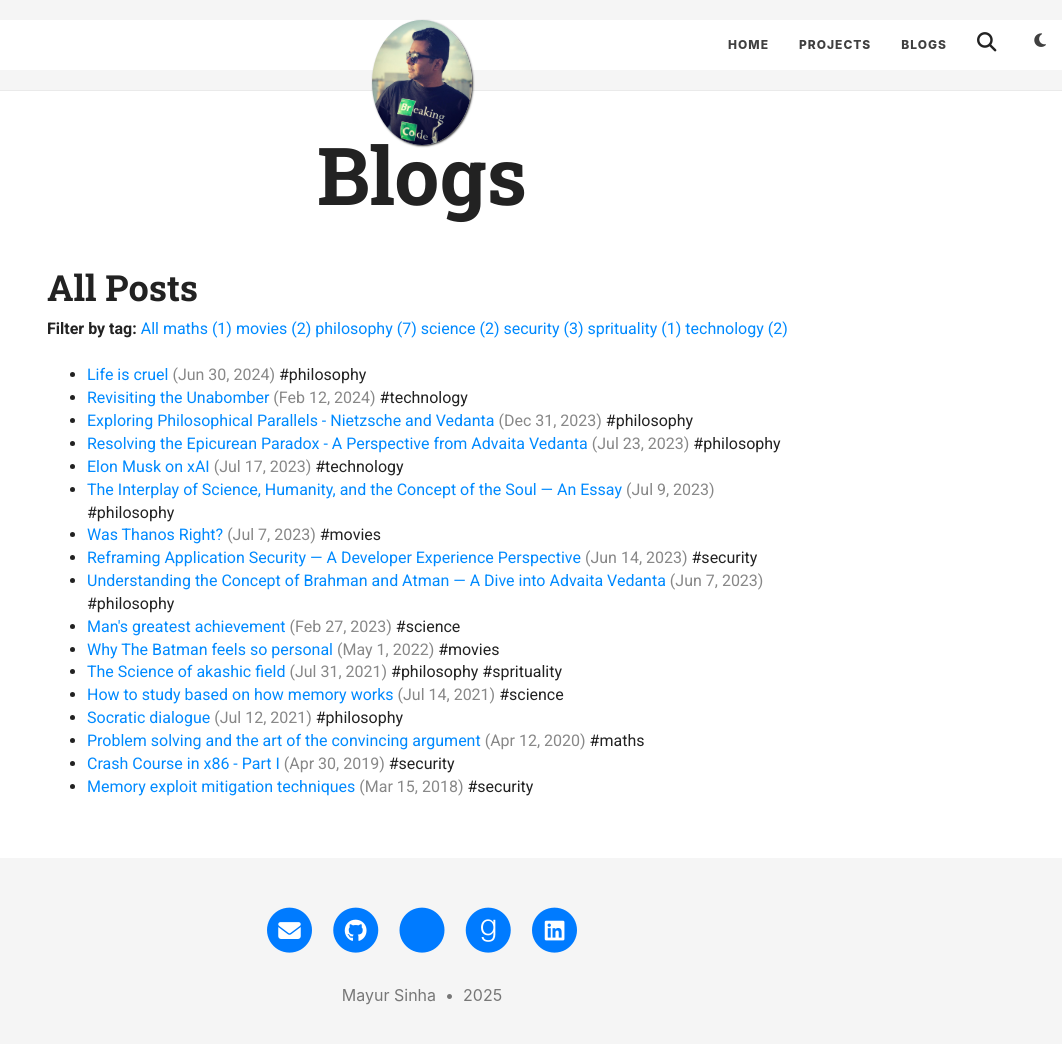
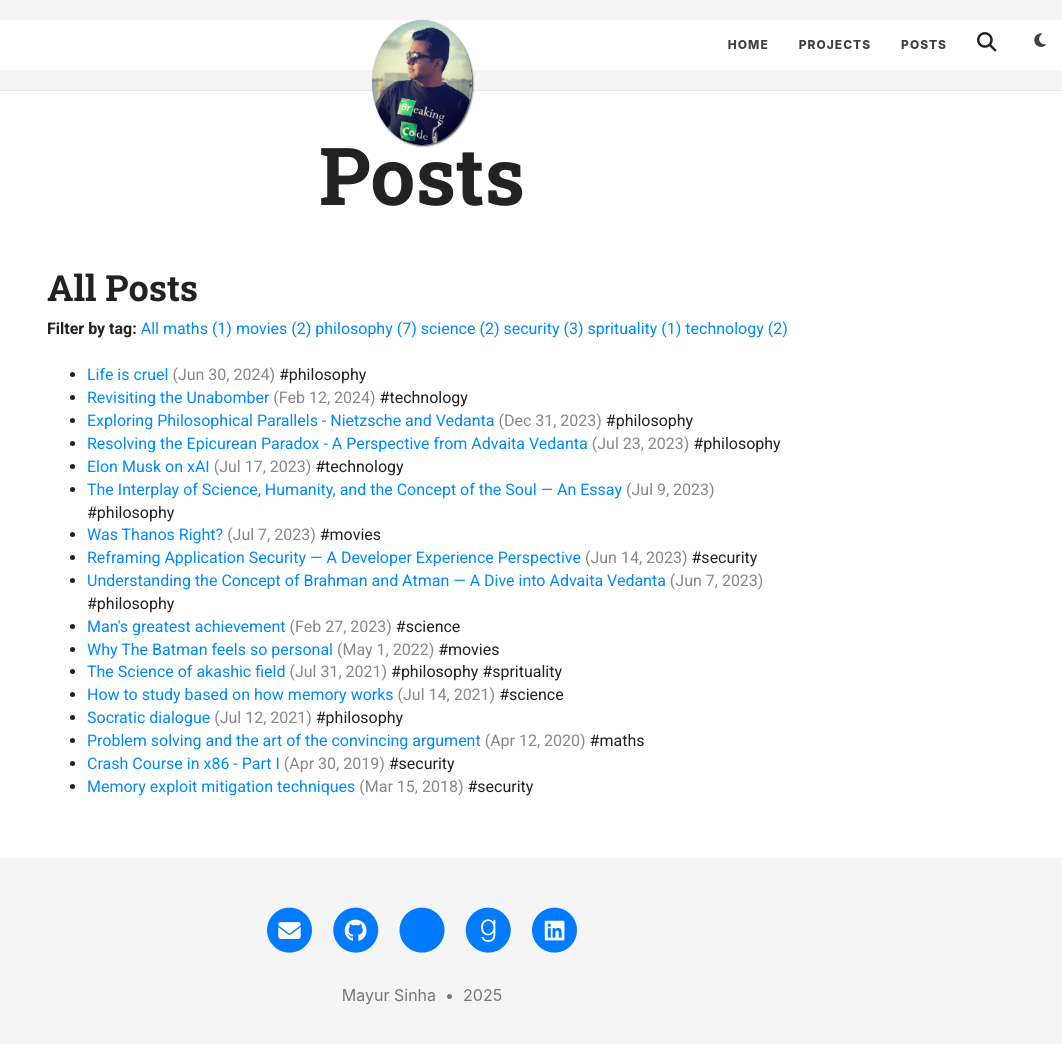
Before and after one commit to themayursinha/blog, a Jekyll site: the page built from posts/index.html, in a window 1280 px wide and 1057 px high. Shown: the top 1044 px of the window, without its empty margins (218-1280 px from the left). Built offline with Jekyll 4.4.1, drawn with Linux system fonts in a browser that asks for light colours; the list of posts is cut into pages by our own code; comment, search, counter and statistics services are not loaded.

Commit message:
Change 'Blogs' to 'Posts' and update URL structure to /posts/

```diff
--- a/_config.yml
+++ b/_config.yml
@@ -25,7 +25,7 @@
 navbar-links:
   Home: "https://themayursinha.com"
   Projects: "projects"
-  Blogs: "blogs"
+  Posts: "posts"
 
 # Image to show in the navigation bar - image must be a square (width = height)
 # Remove this parameter if you don't want an image in the navbar
@@ -157,9 +157,9 @@
 timezone: "America/Vancouver"
 markdown: kramdown
 highlighter: rouge
-permalink: /:year-:month-:day-:title/
+permalink: /posts/:year-:month-:day-:title/
 paginate: 10
-paginate_path: "/blogs/page:num/"
+paginate_path: "/posts/page:num/"
 
 kramdown:
   input: GFM
--- a/_includes/nav.html
+++ b/_includes/nav.html
@@ -16,7 +16,7 @@
 
     <div class="collapse navbar-collapse" id="main-navbar">
       <ul class="nav navbar-nav navbar-right">
-        {% assign nav_order = "Home,Projects,Blogs,Tags" | split: "," %}
+        {% assign nav_order = "Home,Projects,Posts,Tags" | split: "," %}
         {% for nav in nav_order %}
           {% for link in site.navbar-links %}
             {% if link[0] == nav %}
--- a/blogs/index.html
+++ b/posts/index.html
@@ -1,7 +1,7 @@
 ---
 layout: page
-title: Blogs
-permalink: /blogs/
+title: Posts
+permalink: /posts/
 ---
 
 <h1>All Posts</h1>
@@ -9,7 +9,7 @@
 <!-- Tag filter -->
 <div id="tag-filter" style="margin-bottom: 1.5em;">
   <strong>Filter by tag:</strong>
-  <a href="/blogs/" onclick="filterPosts(''); return false;">All</a>
+  <a href="/posts/" onclick="filterPosts(''); return false;">All</a>
   {% assign tags = site.tags | sort %}
   {% for tag in tags %}
     <a href="#{{ tag[0] }}" onclick="filterPosts('{{ tag[0] }}'); return false;">{{ tag[0] }} ({{ tag[1].size }})</a>
```
